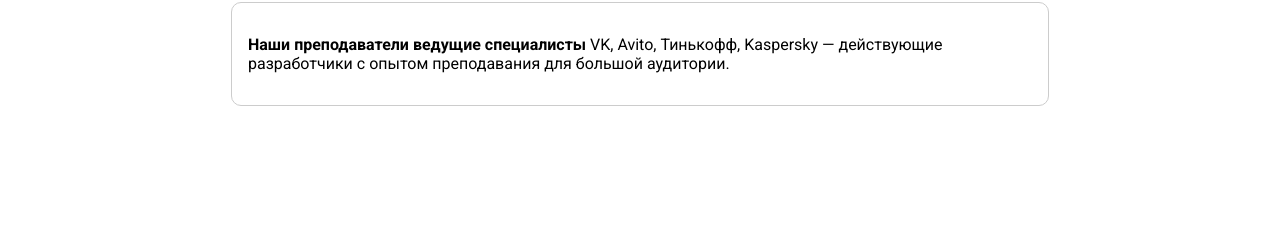
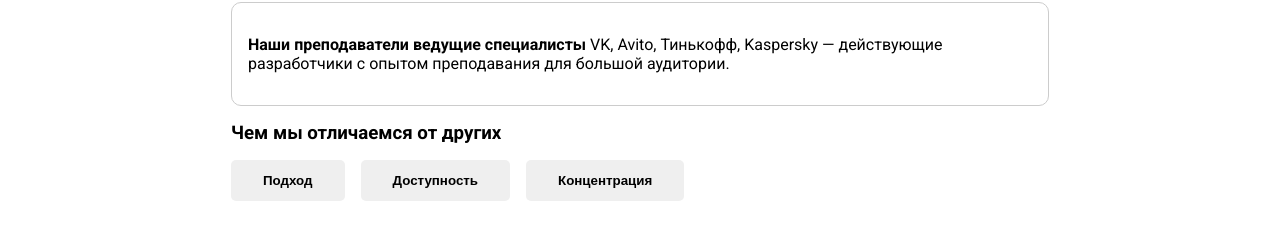
Before and after one commit to Kallaur-Danila/React-js-guide, a React (Vite) app: page / in a window 1280 px wide. Shown: the part 478-718 px from the top of the page. Built offline with nearby package versions, Linux system fonts and the light colour scheme.

Commit message:
last commit in 29.06.25

```diff
--- a/src/App.jsx
+++ b/src/App.jsx
@@ -1,6 +1,7 @@
 import Header from './components/Header'
 import { ways } from './data'
 import WayToTeach from './components/WayToTeach'
+import Button from './components/Button/Button'
 
 export default function App() {
   return (
@@ -18,6 +19,12 @@
 
       </ul>
     </section>
+    <section>
+      <h3>Чем мы отличаемся от других</h3>
+      <Button>Подход</Button>
+      <Button>Доступность</Button>
+      <Button>Концентрация</Button>
+    </section>
     </main>
     </div>
   )
--- /dev/null
+++ b/src/components/Button/Button.css
@@ -0,0 +1,18 @@
+.button{
+padding: 0.8rem 2rem;
+border: none;
+border-radius: 5px;
+cursor: pointer;
+transition: all 0.3s;
+font-weight: bold;
+margin-right: 1rem;
+}
+
+.button:hover {
+    opacity: 0.8;
+}
+
+.button.active{
+    background-color: #3e6ae1;
+    color: #fff;
+}
--- /dev/null
+++ b/src/components/Button/Button.jsx
@@ -0,0 +1,5 @@
+import './Button.css'
+
+export default function Button({children}){
+    return <button className='button'>{children}</button>
+}
```
